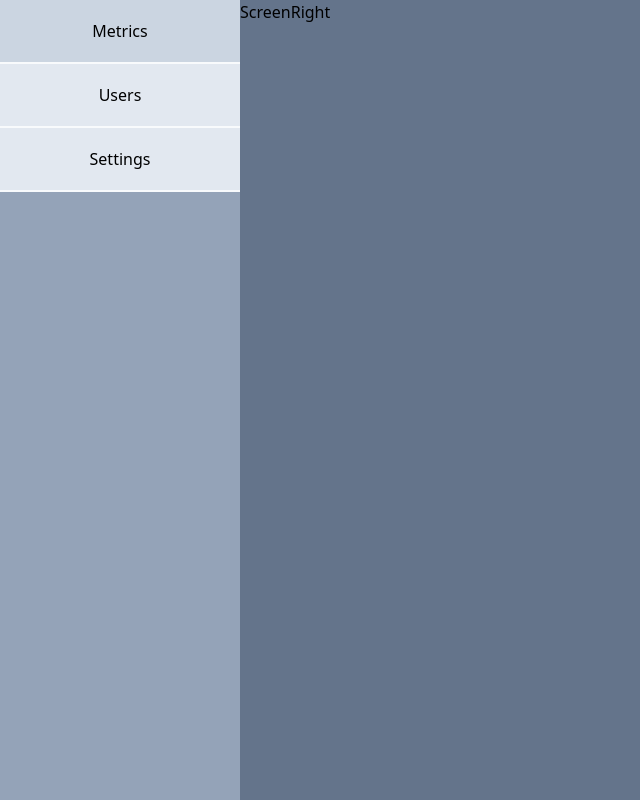
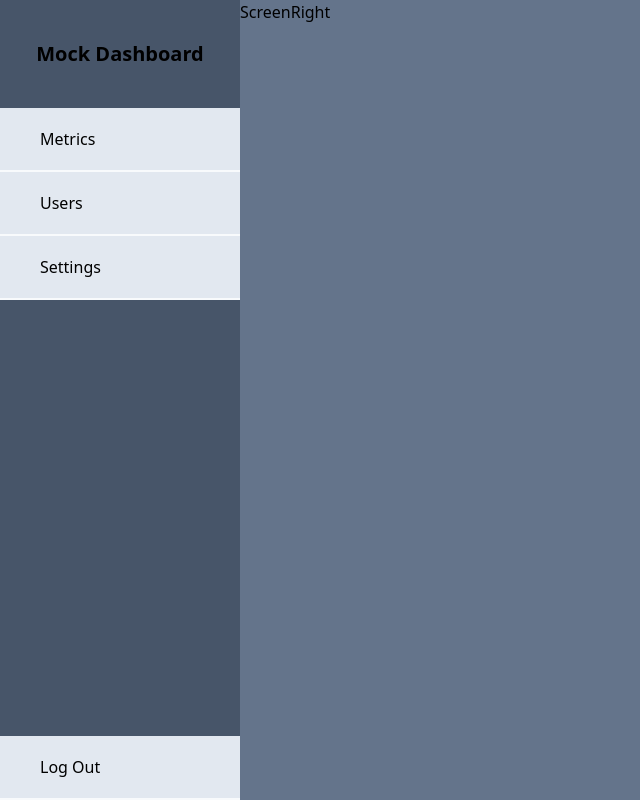
Before and after one commit to Ayaz2589/mock-dashboard, a React (Vite) app: page / in a window 1280 px wide. Shown: the whole page, without its empty margins (0-640 px from the left). Built offline with nearby package versions, Linux system fonts and the light colour scheme.

Commit message:
create navigation container

```diff
--- a/src/components/containers/Navigation/index.tsx
+++ b/src/components/containers/Navigation/index.tsx
@@ -2,14 +2,24 @@ import { Button } from "../../";
 
 const navItems = ["Metrics", "Users", "Settings"];
 
+const title = "Mock Dashboard";
+
 const Navigation = () => {
   return (
-    <div className="flex flex-col w-full">
-      {navItems.map((item) => (
-        <Button styles="hover:bg-slate-300 bg-slate-200 h-[4rem] border-b-2 border-slate-50">
-          {item}
-        </Button>
-      ))}
+    <div className="w-full h-full bg-slate-600 justify-between flex flex-col">
+      <div>
+        <div className="text-center py-10 font-semibold text-xl">{title}</div>
+        <div className="flex flex-col">
+          {navItems.map((item) => (
+            <Button navigationItem onClick={() => {}}>
+              {item}
+            </Button>
+          ))}
+        </div>
+      </div>
+      <Button navigationItem onClick={() => {}}>
+        Log Out
+      </Button>
     </div>
   );
 };
--- a/src/components/ui/Button/index.tsx
+++ b/src/components/ui/Button/index.tsx
@@ -1,9 +1,21 @@
 const defaultStyles =
   "bg-blue-500 hover:bg-blue-700 text-white font-bold py-2 px-4 rounded";
 
-const Button = ({ onClick, children, styles = defaultStyles }: any) => {
+const navigationItemStyles =
+  "hover:bg-slate-300 bg-slate-200 h-[4rem] border-b-2 border-slate-50 text-left px-10";
+
+type Props = {
+  onClick: () => void;
+  navigationItem?: boolean;
+  children: React.ReactNode;
+};
+
+const Button = ({ onClick, children, navigationItem = false }: Props) => {
   return (
-    <button onClick={onClick} className={styles}>
+    <button
+      onClick={onClick}
+      className={navigationItem ? navigationItemStyles : defaultStyles}
+    >
       {children}
     </button>
   );
```
